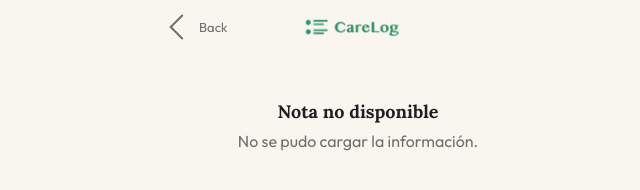
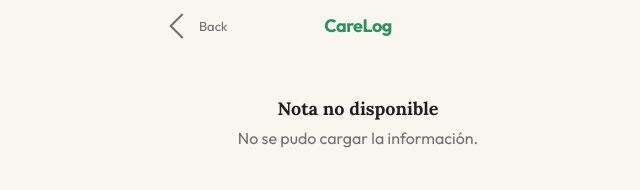
Before and after one commit to jmariano19/vivebien-core, a website: page public/doctor.html in a window 1280 px wide. Shown: the full height of the page, 282-922 px from the left. Drawn offline with Linux system fonts and the light colour scheme; files whose address does not match are found by name.

Commit message:
Replace logo with CareLog text

```diff
--- a/public/doctor.html
+++ b/public/doctor.html
@@ -64,11 +64,11 @@
       display: flex;
       align-items: center;
       justify-content: center;
-    }
-    .brand img {
-      height: 26px;
-      width: auto;
-      display: block;
+      font-family: "Outfit", sans-serif;
+      font-size: 18px;
+      font-weight: 700;
+      color: var(--brand);
+      letter-spacing: -0.5px;
     }
 
     .header {
@@ -292,9 +292,7 @@
         <div class="back-icon"></div>
         <span id="backText">Back</span>
       </a>
-      <div class="brand">
-        <img src="/carelog-logo.png" alt="CareLog logo" />
-      </div>
+      <div class="brand">CareLog</div>
       <div></div>
     </div>
 
```
